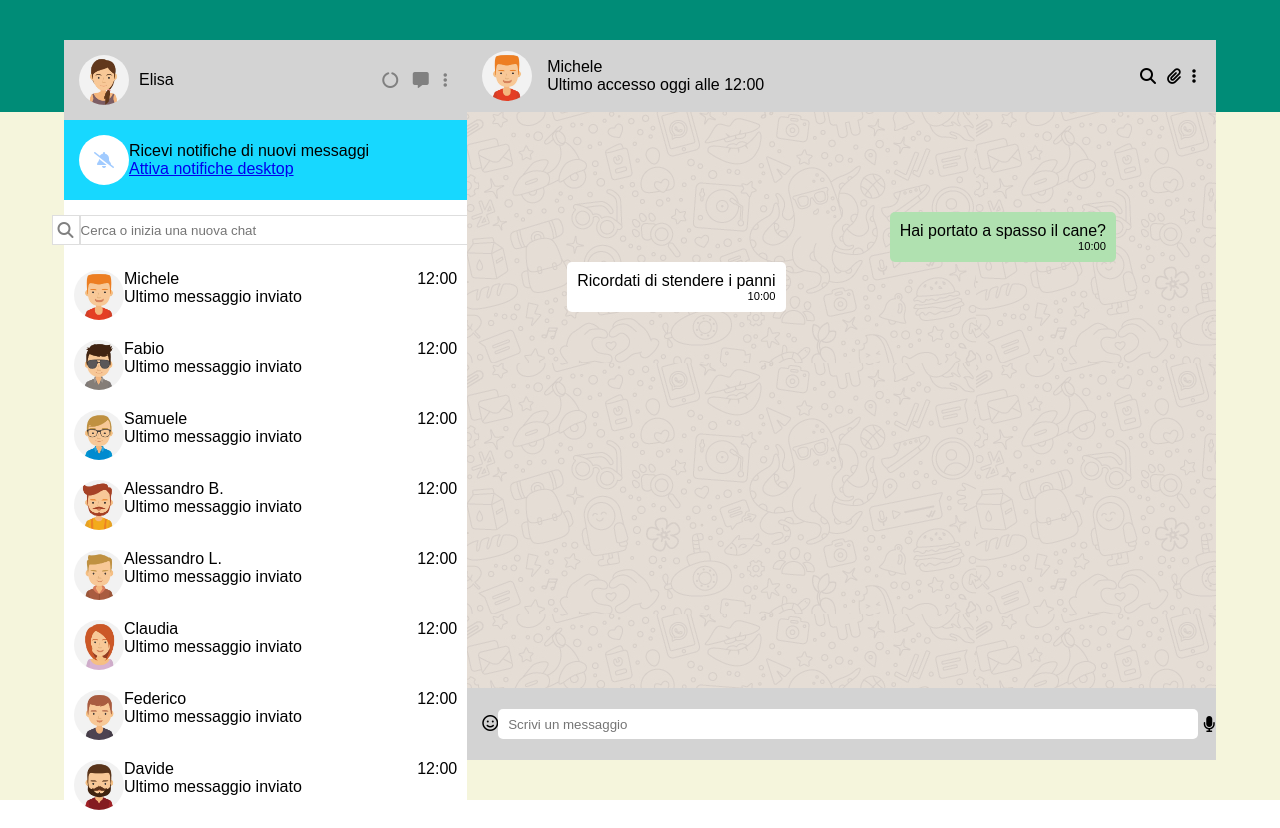
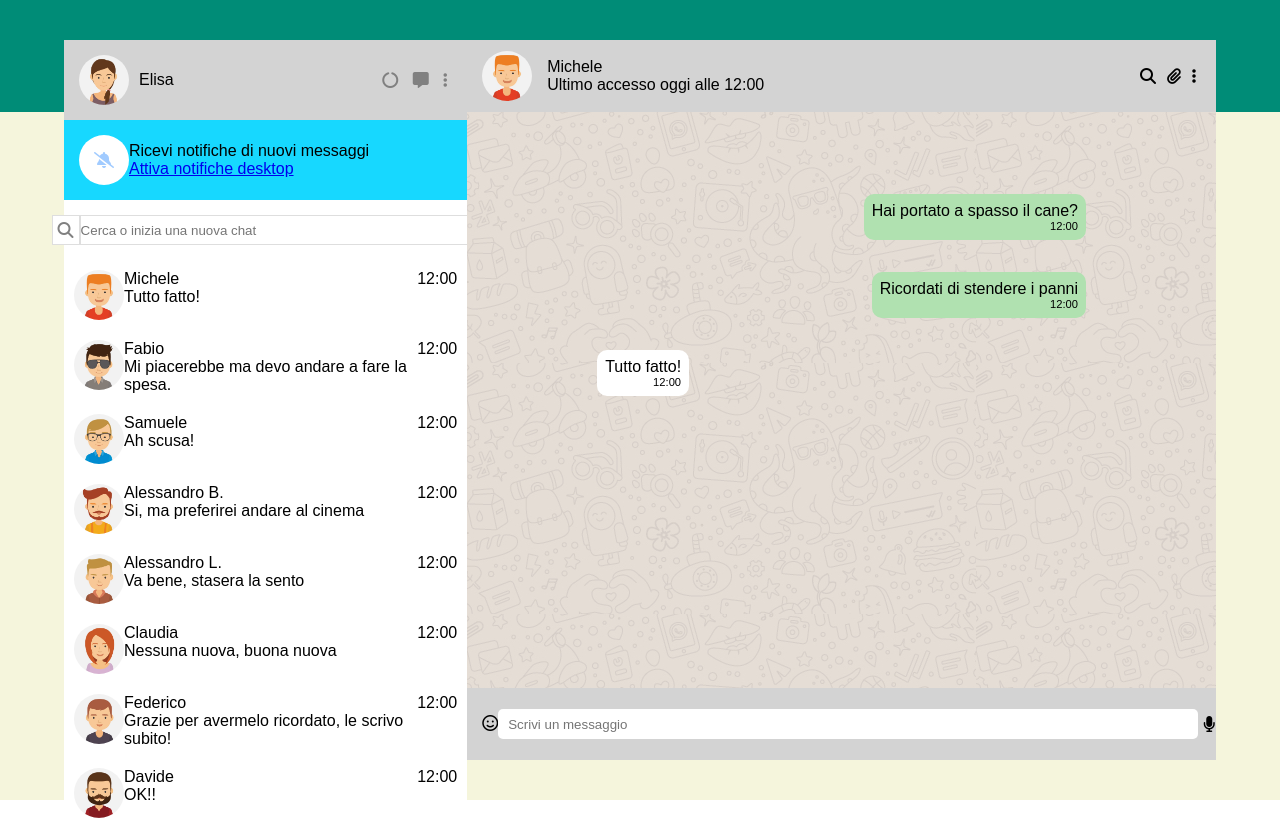
Before and after one commit to Paolo-dev-it/vue-boolzapp, a plain HTML site: page index.html in a window 1280 px wide. Drawn offline with nearby package versions, Linux system fonts and the light colour scheme.

Commit message:
Milestone 2 completed!

```diff
--- a/assets/css/style.css
+++ b/assets/css/style.css
@@ -89,7 +89,7 @@ body {
   width: 100%;
   height: 80%;
   background-image: url("../img/mine.jpg");
-  padding: 100px;
+  padding: 50px;
 }
 
 .new-message {
@@ -172,34 +172,6 @@ body {
   margin-left: 15px;
 }
 
-.message-container {
-  width: 100%;
-}
-
-.right-container-msg {
-  display: flex;
-  justify-content: flex-end;
-}
-
-.left-container-msg {
-  display: flex;
-  justify-content: flex-start;
-}
-
-.message-left {
-  background-color: rgb(176, 225, 176);
-  display: inline-block;
-  padding: 10px;
-  border-radius: 5px;
-}
-
-.message-right {
-  background-color: white;
-  display: inline-block;
-  padding: 10px;
-  border-radius: 5px;
-}
-
 .time-message {
   text-align: right;
   font-size: 0.7rem;
@@ -212,3 +184,29 @@ body {
   border: 0;
   padding: 10px;
 }
+
+.messageReceived {
+  display: flex;
+  justify-content: flex-start;
+  padding-left: 5rem;
+  padding-top: 2rem;
+}
+
+.messageSent {
+  display: flex;
+  justify-content: flex-end;
+  padding-right: 5rem;
+  padding-top: 2rem;
+}
+
+.messageSentStyle {
+  padding: 0.5rem;
+  background-color: rgb(176, 225, 176);
+  border-radius: 10px;
+}
+
+.messageReceivedStyle {
+  padding: 0.5rem;
+  border-radius: 10px;
+  background-color: white;
+}
--- a/assets/js/main.js
+++ b/assets/js/main.js
@@ -164,8 +164,12 @@ var app = new Vue({
         ],
       },
     ],
+    currentUser: 0,
   },
-  currentUser: 0,
 
-  methods: {},
+  methods: {
+    userSelect(index) {
+      this.index = this.currentUser = index;
+    },
+  },
 });
--- a/index.html
+++ b/index.html
@@ -62,7 +62,7 @@
             <div
               class="chats"
               v-for="(name, index) in contacts"
-              @click="chatSelector(element, index)"
+              @click="userSelect(index)"
             >
               <div class="left-chats-part">
                 <img
@@ -72,7 +72,7 @@
                 />
                 <div class="left-chats-part-name">
                   <span>{{contacts[index].name}}</span>
-                  <div>Ultimo messaggio inviato</div>
+                  <div>{{name.messages[name.messages.length - 1].message}}</div>
                 </div>
               </div>
               <div>
@@ -85,12 +85,12 @@
             <div class="description">
               <div class="left-part-description">
                 <img
-                  :src="'./assets/img/avatar' + contacts[0].avatar"
+                  :src="'./assets/img/avatar' + contacts[currentUser].avatar"
                   alt="My profile picture"
                   class="profile-pic-contacts"
                 />
                 <div>
-                  <span>{{contacts[0].name}}</span>
+                  <span>{{contacts[currentUser].name}}</span>
                   <div>Ultimo accesso oggi alle 12:00</div>
                 </div>
               </div>
@@ -102,18 +102,17 @@
             </div>
             <!-- Sezione messaggi -->
             <div class="text-area">
-              <div class="message-container">
-                <div class="right-container-msg">
-                  <div class="message-left">
-                    <span>{{contacts[0].messages[0].message}}</span>
-                    <div class="time-message">10:00</div>
-                  </div>
-                </div>
-                <div class="left-container-msg">
-                  <div class="message-right">
-                    <span>{{contacts[0].messages[1].message}}</span>
-                    <div class="time-message">10:00</div>
-                  </div>
+              <div
+                v-for="(element, index) in contacts[currentUser].messages"
+                :class="(element.status == 'sent') ? 'messageSent' : 'messageReceived' "
+                class=""
+              >
+                <div
+                  :class="(element.status == 'sent') ? 'messageSentStyle' : 'messageReceivedStyle' "
+                  class=""
+                >
+                  {{element.message}}
+                  <div class="time-message">12:00</div>
                 </div>
               </div>
             </div>
```
